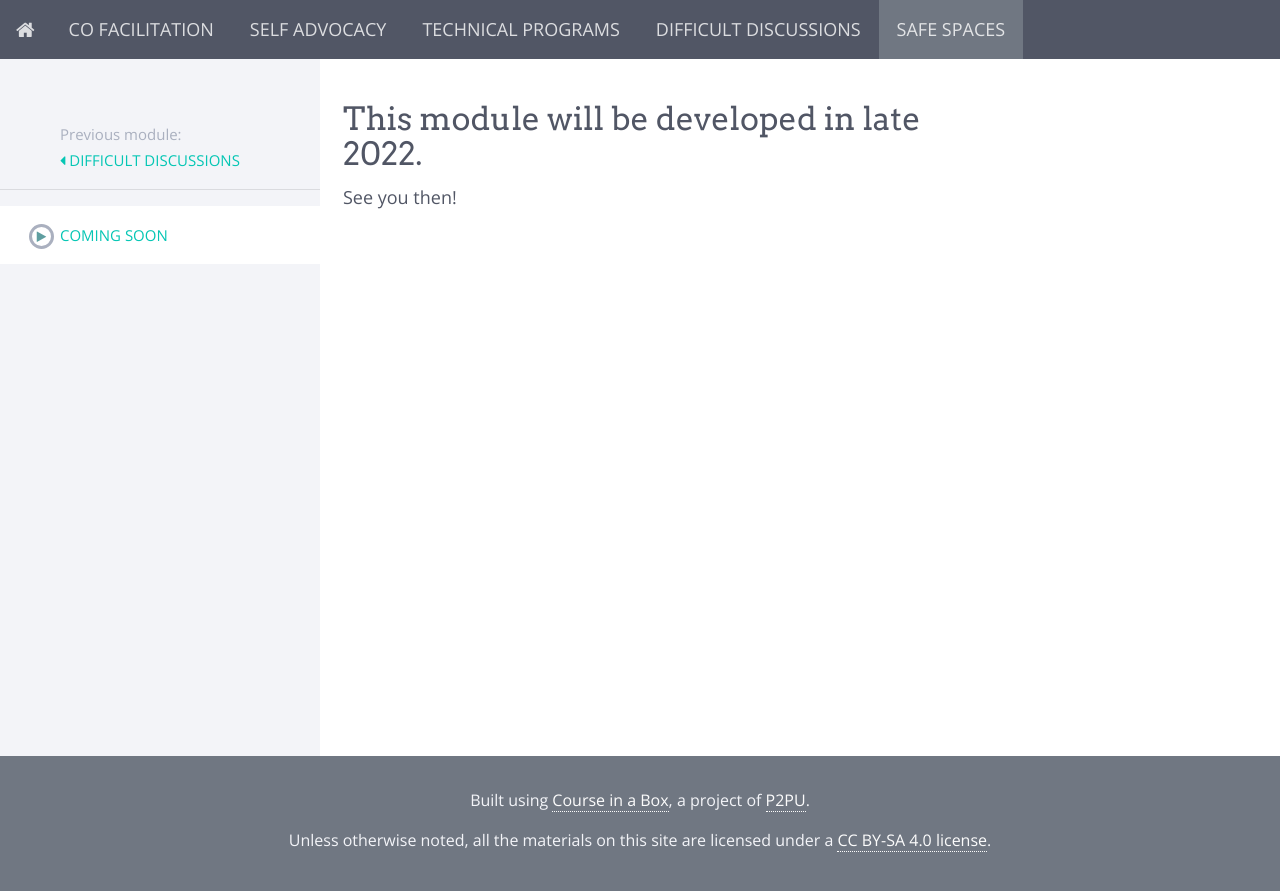
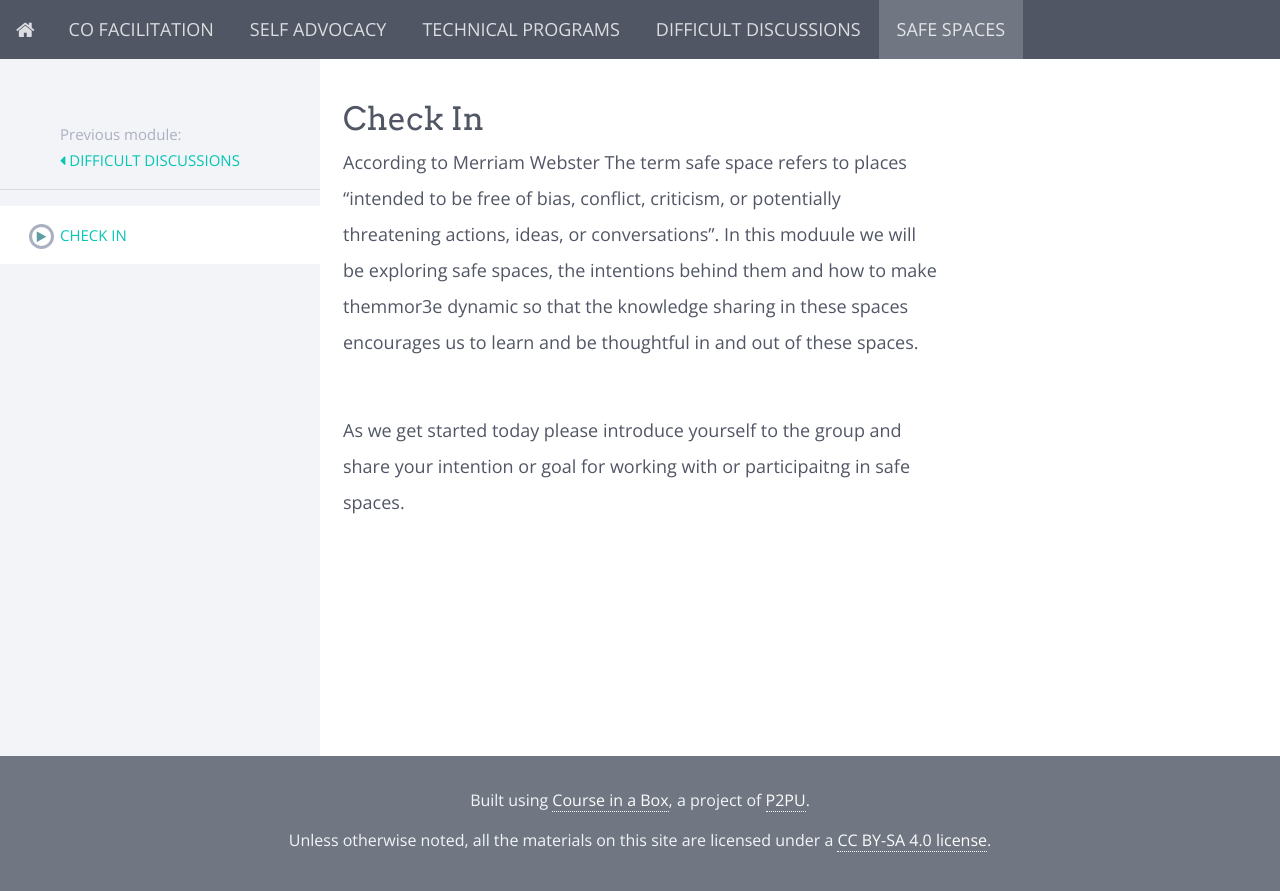
Before and after one commit to p2pu/advanced-facilitation, a Jekyll site: the page built from modules/Safe-Spaces/_posts/2000-01-01-check-in.md, in a window 1280 px wide. Shown: the top 891 px of the page. Built offline with Jekyll 4.4.1, drawn with Linux system fonts in a browser that asks for light colours; nearby versions of some CDN libraries.

Commit message:
Update 2000-01-01-check-in.md

```diff
--- a/modules/Safe-Spaces/_posts/2000-01-01-check-in.md
+++ b/modules/Safe-Spaces/_posts/2000-01-01-check-in.md
@@ -1,7 +1,7 @@
----
-title: Coming Soon
----
 
-## This module will be developed in late 2022.
+## Check In
 
-See you then!
+According to Merriam Webster The term safe space refers to places "intended to be free of bias, conflict, criticism, or potentially threatening actions, ideas, or conversations". In this moduule we will be exploring safe spaces, the intentions behind them and how to make themmor3e dynamic so that the knowledge sharing in these spaces encourages us to learn and be thoughtful in and out of these spaces.
+<br>
+
+As we get started today please introduce yourself to the group and share your intention or goal for working with or participaitng in safe spaces.
```
